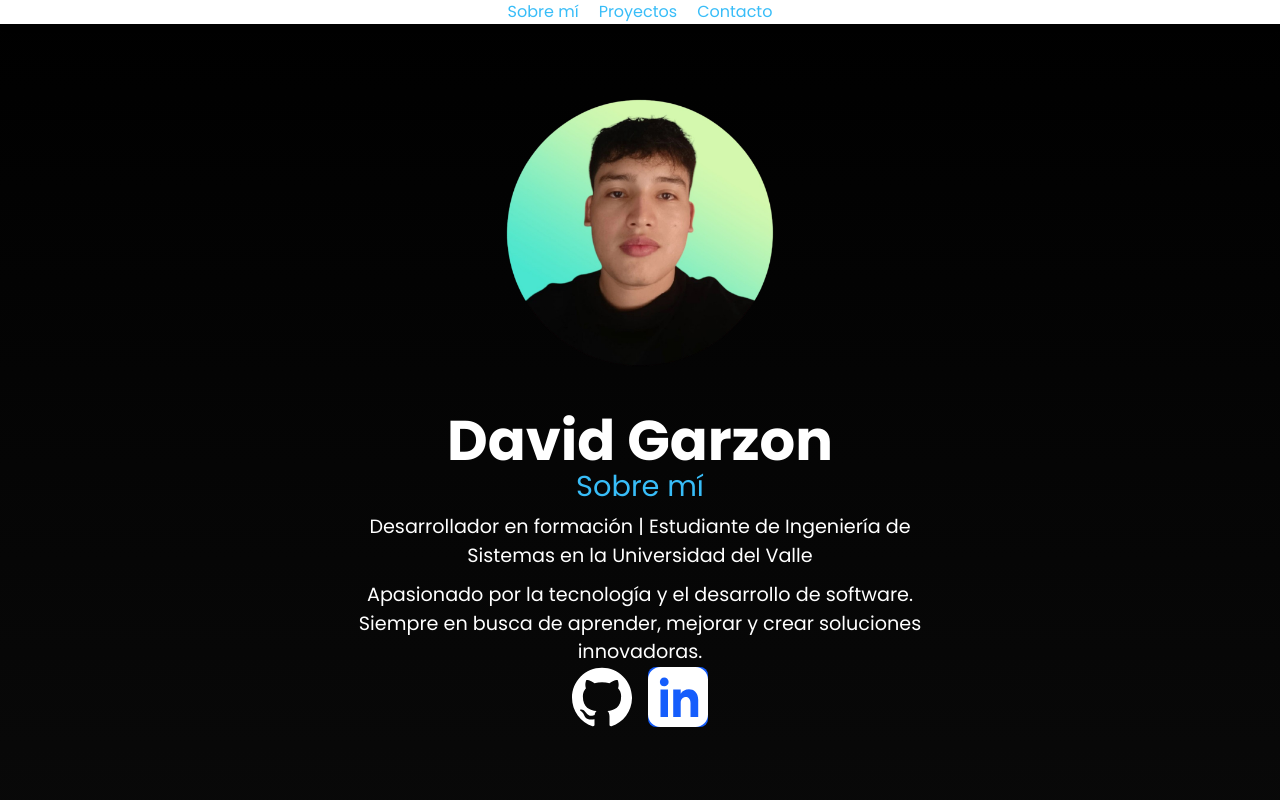
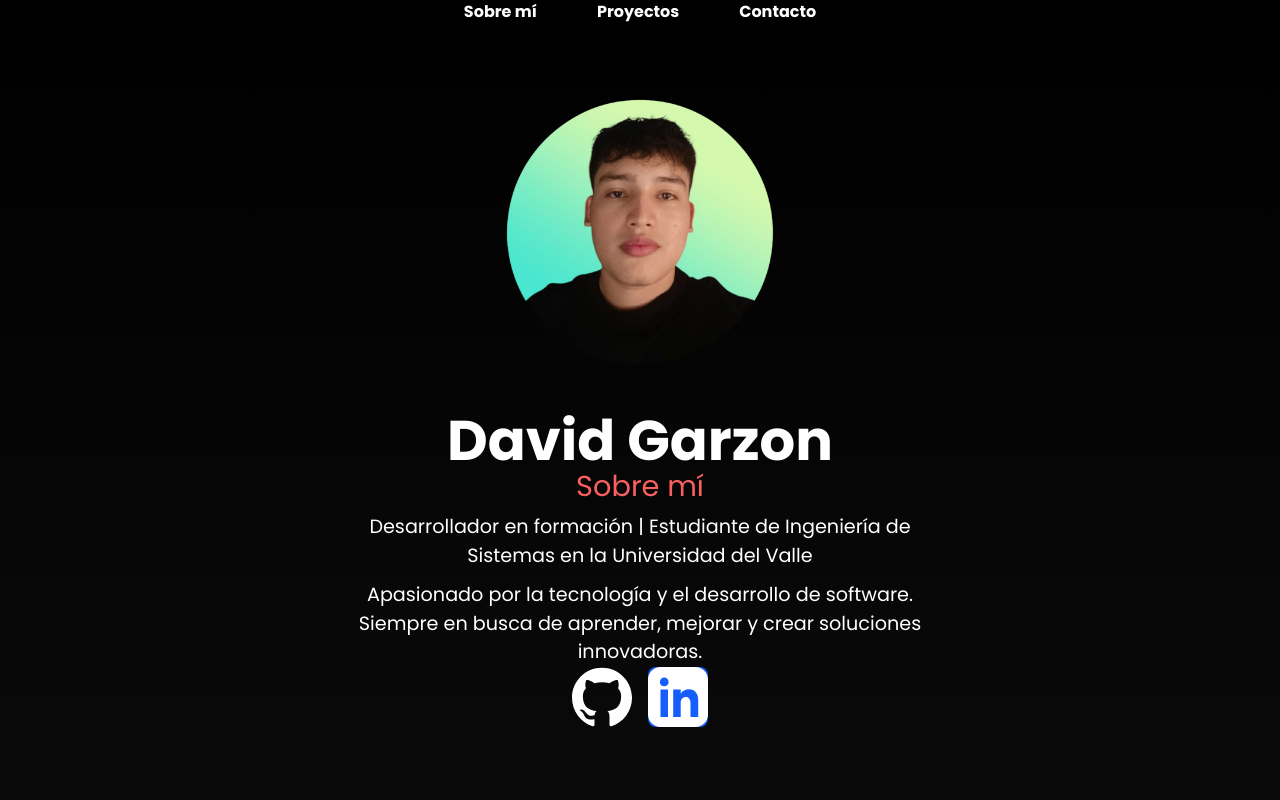
Before and after one commit to DavidGarzonDev/portafolio, a React (Vite) app: page / in a window 1280 px wide. Shown: the top 800 px of the page. Built offline with nearby package versions, Linux system fonts and the light colour scheme; no server answers.

Commit message:
editando el header para que este mas estilizado

```diff
--- a/src/components/Header.jsx
+++ b/src/components/Header.jsx
@@ -3,17 +3,17 @@ import { Link } from 'react-router-dom'
 
 const Header = () => {
     return (
-        <header className="fixed top-0 left-0 w-full bg-gray-900 text-white p-4 shadow-md z-50">
-            <nav className="fixed top-0 w-full bg-white shadow-md p-4">
-                <ul className="flex space-x-4 justify-center">
-                    <li><a href="#about" className="text-gray-400">Sobre mí</a></li>
-                    <li><a href="#projects" className="text-gray-400">Proyectos</a></li>
-                    <li><a href="#contact" className="text-gray-400">Contacto</a></li>
+        <header className="fixed top-0 left-0 w-full  bg-opacity-90 backdrop-blur-md shadow-md z-80 h-10 justify-center">
+            <nav className="p-4">
+                <ul className="flex space-x-8 justify-center">
+                    <li><a href="#about" className="hover:text-white transition">Sobre mí</a></li>
+                    <li><a href="#projects" className="hover:text-white transition">Proyectos</a></li>
+                    <li><a href="#contact" className="hover:text-white transition">Contacto</a></li>
                 </ul>
             </nav>
         </header>
-
-    )
+    );
 }
 
+
 export default Header
--- a/src/main.jsx
+++ b/src/main.jsx
@@ -5,6 +5,7 @@ import App from "./App";
 import "./styles/index.css";
 
 ReactDOM.createRoot(document.getElementById("root")).render(
+
   <BrowserRouter>
     <App />
   </BrowserRouter>
--- a/src/styles/index.css
+++ b/src/styles/index.css
@@ -18,40 +18,29 @@ body {
   align-items: center;
   justify-content: center;
   min-height: 100vh;
-  background: linear-gradient(to bottom, #000000, #1a1a1a);
-  /* Negro moderno */
+  background: linear-gradient(to bottom, #000000, #1e1e1e);
   color: white;
   text-align: center;
 }
 
-header {
-  position: fixed;
-  top: 0;
-  width: 100%;
-  background: rgba(0, 0, 0, 0.9);
-  padding: 10px 0;
-}
 
 nav ul {
   list-style: none;
   display: flex;
   justify-content: center;
-  gap: 20px;
-}
-
-nav ul li {
-  display: inline;
+  gap: 60px;
 }
 
 nav ul li a {
-  color: #38bdf8;
-  text-decoration: none;
-  font-weight: 500;
+  color: #ffffff;
+  text-decoration: ;
+  font-weight: 900;
   transition: color 0.3s;
+
 }
 
 nav ul li a:hover {
-  color: #0ea5e9;
+  color: #ffffff;
 }
 
 .container {
@@ -69,8 +58,8 @@ nav ul li a:hover {
   height: 180px;
   border-radius: 50%;
   object-fit: cover;
-  border: 4px solid #38bdf8;
-  box-shadow: 0 4px 10px rgba(56, 189, 248, 0.5);
+  border: 4px solid #ffffff;
+  box-shadow: 0 4px 10px rgba(255, 255, 255, 0.5);
 }
 
 h1 {
@@ -83,7 +72,7 @@ h2 {
   font-size: 1.8rem;
   font-weight: 400;
   margin-bottom: 10px;
-  color: #38bdf8;
+  color: #fa6060;
 }
 
 p {
```
